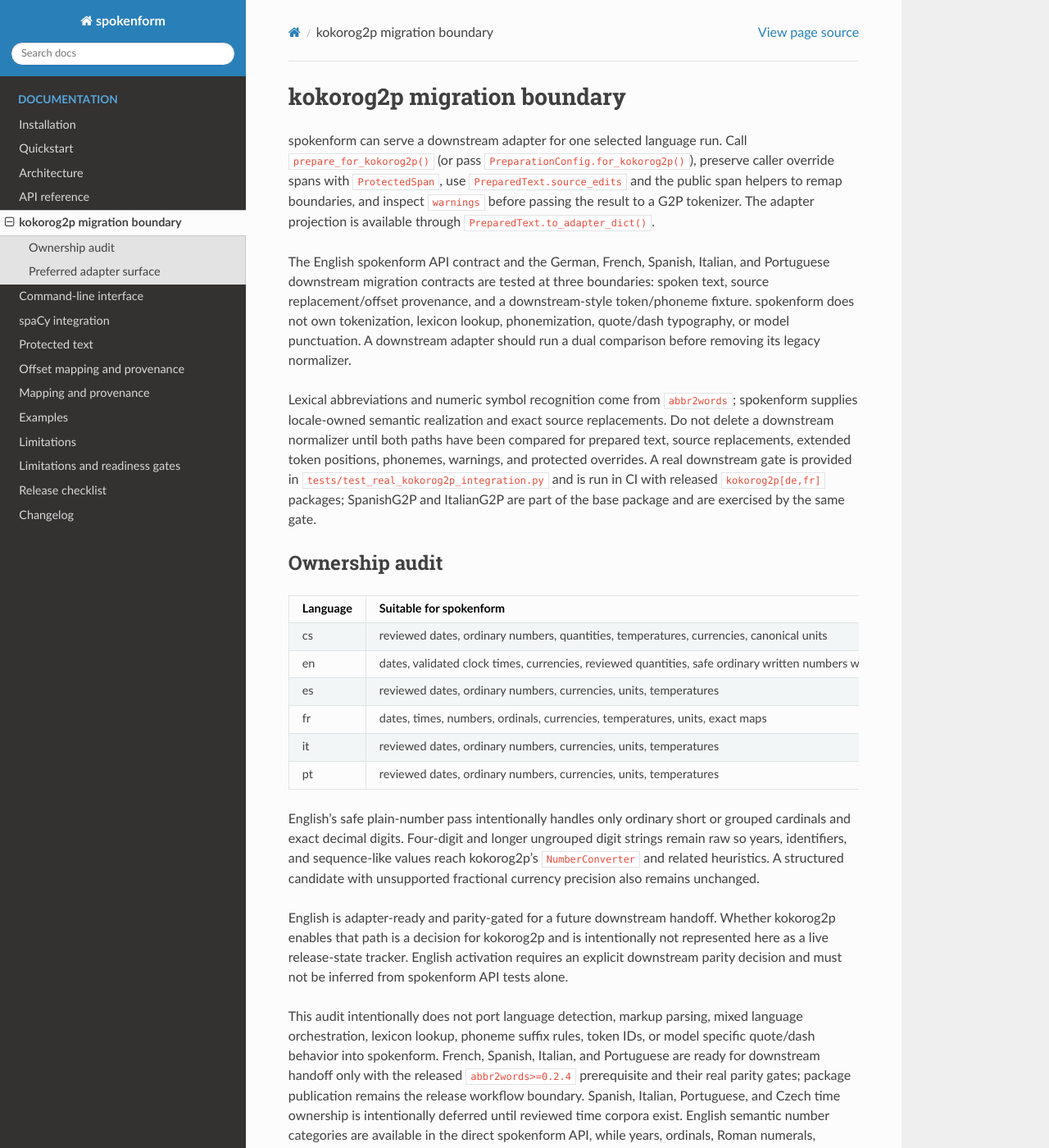
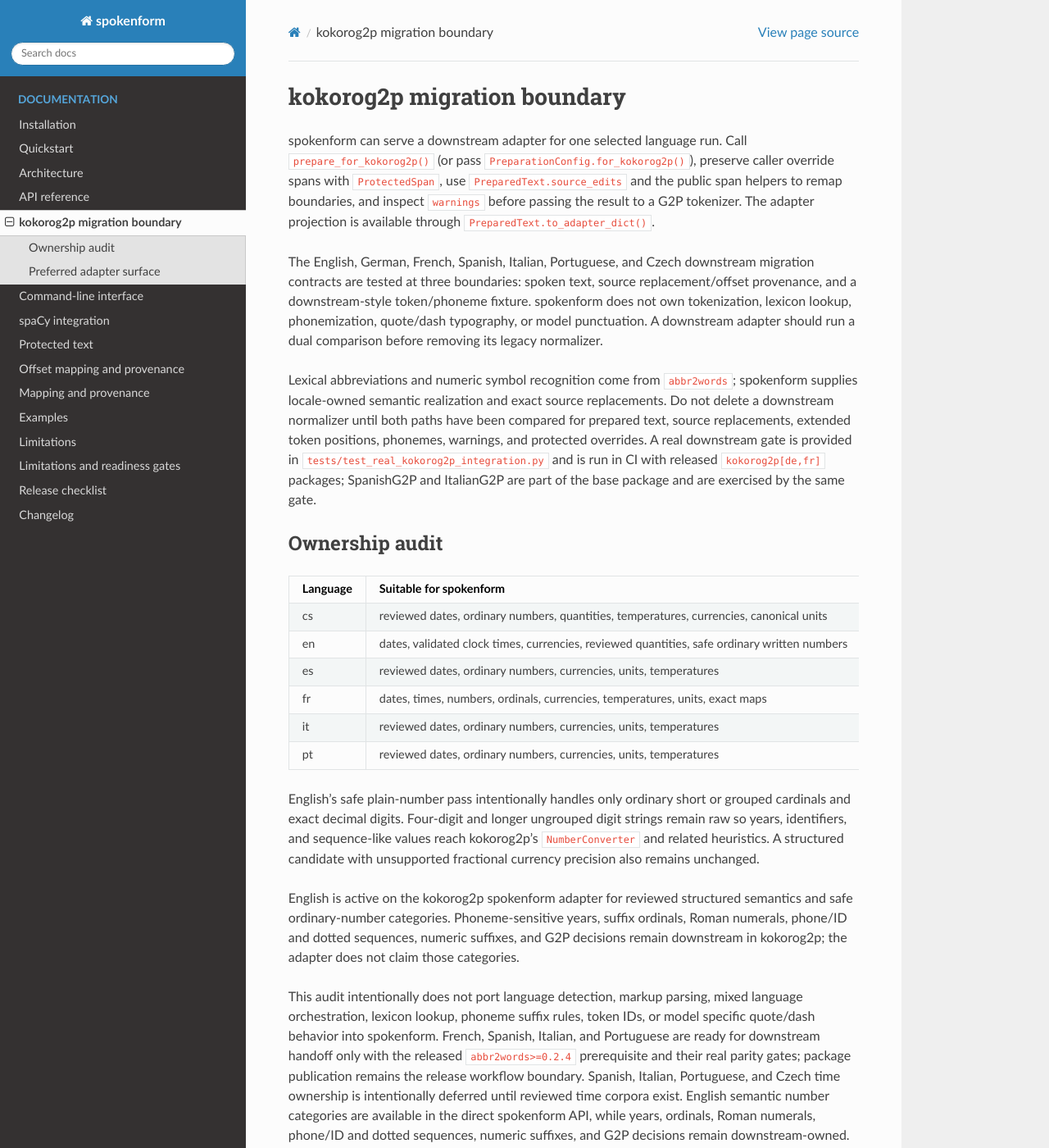
Before and after one commit to buchwandler/spokenform, a Sphinx documentation site: the page built from docs/migration-kokorog2p.md, in a window 1280 px wide and 1400 px high. Shown: the whole window at 82% size. Built offline with Sphinx 7.4.7 and the Read the Docs theme 3.1.0, drawn with Linux system fonts in a browser that asks for light colours.

```diff
--- a/docs/migration-kokorog2p.md
+++ b/docs/migration-kokorog2p.md
@@ -7,8 +7,8 @@
 the result to a G2P tokenizer. The adapter projection is available through
 `PreparedText.to_adapter_dict()`.
 
-The English spokenform API contract and the German, French, Spanish, Italian,
-and Portuguese downstream migration contracts are tested at three boundaries: spoken text,
+The English, German, French, Spanish, Italian, Portuguese, and Czech downstream
+migration contracts are tested at three boundaries: spoken text,
 source replacement/offset provenance, and a downstream-style token/phoneme
 fixture. spokenform does not own tokenization, lexicon lookup, phonemization,
 quote/dash typography, or model punctuation. A downstream adapter should run a
@@ -28,7 +28,7 @@
 | Language | Suitable for spokenform                                                                                           | Keep downstream                                                                                                                                                                        | Status                                                           |
 | -------- | ----------------------------------------------------------------------------------------------------------------- | -------------------------------------------------------------------------------------------------------------------------------------------------------------------------------------- | ---------------------------------------------------------------- |
 | cs       | reviewed dates, ordinary numbers, quantities, temperatures, currencies, canonical units                           | G2P/lexicon behavior; colon times                                                                                                                                                      | parity-gated; `STRUCTURED_AND_PLAIN`; time caller-managed        |
-| en       | dates, validated clock times, currencies, reviewed quantities, safe ordinary written numbers when called directly | phoneme-sensitive years, suffix ordinals, Roman numerals, phone/ID and dotted sequences, numeric suffixes, G2P decisions | adapter-ready / parity-gated; downstream activation remains a kokorog2p decision |
+| en       | dates, validated clock times, currencies, reviewed quantities, safe ordinary written numbers | phoneme-sensitive years, suffix ordinals, Roman numerals, phone/ID and dotted sequences, numeric suffixes, G2P decisions | active adapter / parity-gated; downstream-only categories remain explicit |
 | es       | reviewed dates, ordinary numbers, currencies, units, temperatures                                                 | G2P/tokenizer typography; time expressions                                                                                                                                             | parity-gated; `STRUCTURED_AND_PLAIN`; time caller-managed        |
 | fr       | dates, times, numbers, ordinals, currencies, temperatures, units, exact maps                                      | G2P/tokenizer typography, lexicon, phonemes                                                                                                                                            | parity-gated; `STRUCTURED_AND_PLAIN`                             |
 | it       | reviewed dates, ordinary numbers, currencies, units, temperatures                                                 | G2P/tokenizer typography; colon-time ownership                                                                                                                                         | parity-gated; `STRUCTURED_AND_PLAIN`; colon times caller-managed |
@@ -40,11 +40,11 @@
 kokorog2p's `NumberConverter` and related heuristics. A structured candidate
 with unsupported fractional currency precision also remains unchanged.
 
-English is adapter-ready and parity-gated for a future downstream handoff.
-Whether kokorog2p enables that path is a decision for kokorog2p and is
-intentionally not represented here as a live release-state tracker. English
-activation requires an explicit downstream parity decision and must not be
-inferred from spokenform API tests alone.
+English is active on the kokorog2p spokenform adapter for reviewed structured
+semantics and safe ordinary-number categories. Phoneme-sensitive years, suffix
+ordinals, Roman numerals, phone/ID and dotted sequences, numeric suffixes, and
+G2P decisions remain downstream in kokorog2p; the adapter does not claim those
+categories.
 
 This audit intentionally does not port language detection, markup parsing, mixed
 language orchestration, lexicon lookup, phoneme suffix rules, token IDs, or model
```
Also changed, not shown: README.md (+9 -4 lines), docs/architecture.md (+4 -3 lines), docs/changelog.md (+12 -0 lines), docs/kokorog2p-0.2.3-handoff.md (added, +21 -0 lines), docs/limitations.md (+4 -2 lines), .ledger/releaseledger/data/ledgers/main/releases/0.2.3/entries/entry-0001.md (added), .ledger/releaseledger/data/ledgers/main/releases/0.2.3/entries/entry-0002.md (added), .ledger/releaseledger/data/ledgers/main/releases/0.2.3/entries/entry-0003.md (added), .ledger/releaseledger/data/ledgers/main/releases/0.2.3/release.md (added), 7 other files.
